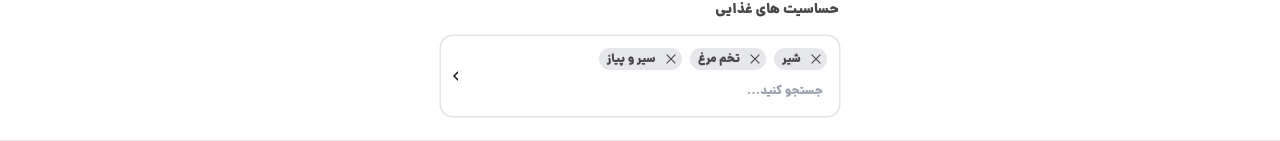
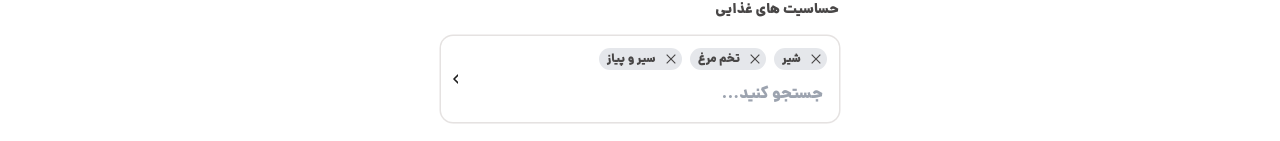
Before and after one commit to misarfehapp/misarfehMain, a Next.js app: page /userProfile/information in a window 1280 px wide. Shown: the part 811-952 px from the top of the page. Built offline with nearby package versions, Linux system fonts and the light colour scheme.

Commit message:
fixing font size for avoid zoom in

```diff
--- a/components/food sensitivities/FoodSensitivities.tsx
+++ b/components/food sensitivities/FoodSensitivities.tsx
@@ -69,7 +69,7 @@ const FoodSensitivities = () => {
                 value={searchQuery}
                 onChange={(e) => setSearchQuery(e.target.value)}
                 placeholder="جستجو کنید..."
-                className="flex-grow p-1 text-xs border-none outline-none min-w-[100px]" // Ensure minimum width
+                className="flex-grow p-1 text-base border-none outline-none min-w-[100px]" // Ensure minimum width
               />
             </div>
 
```
